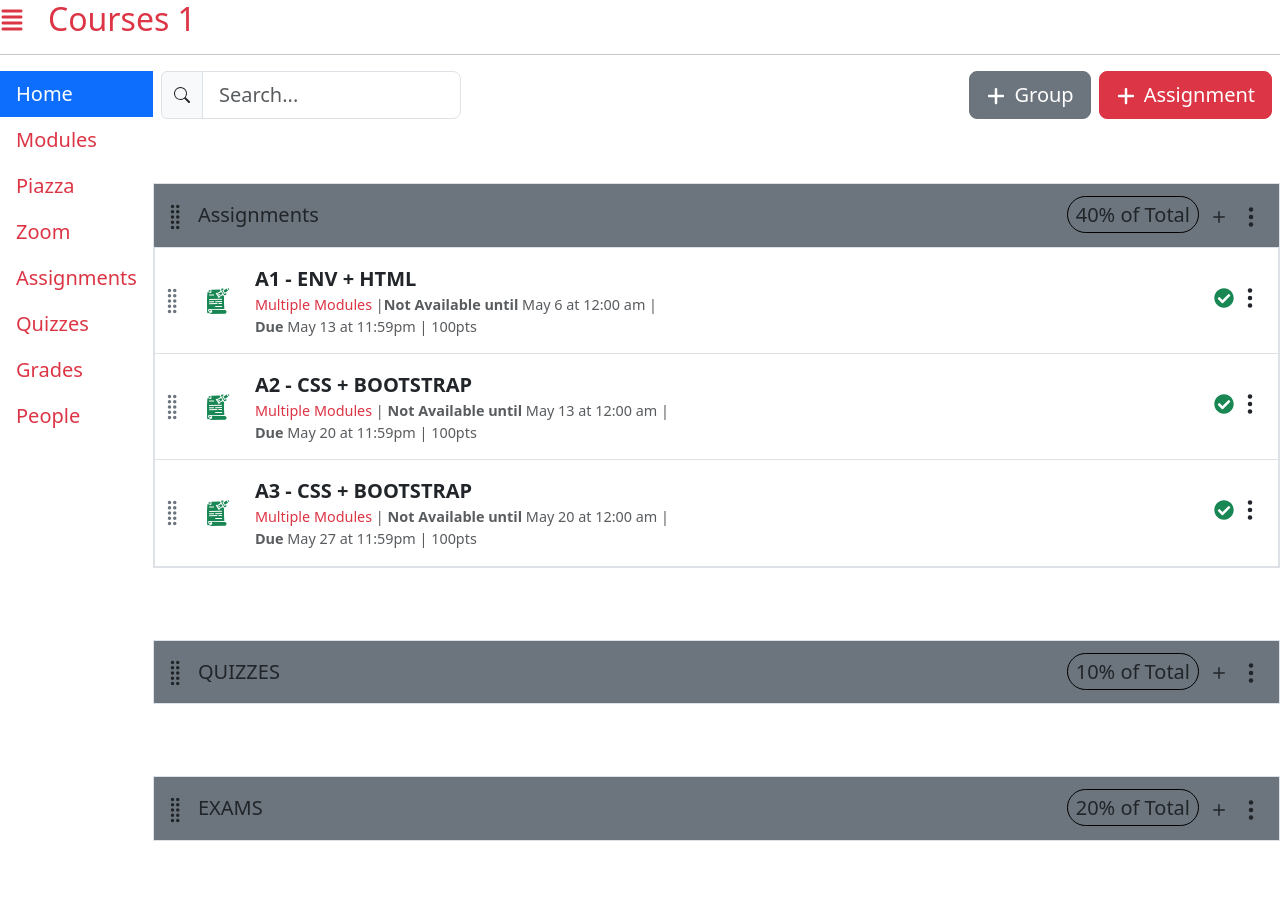
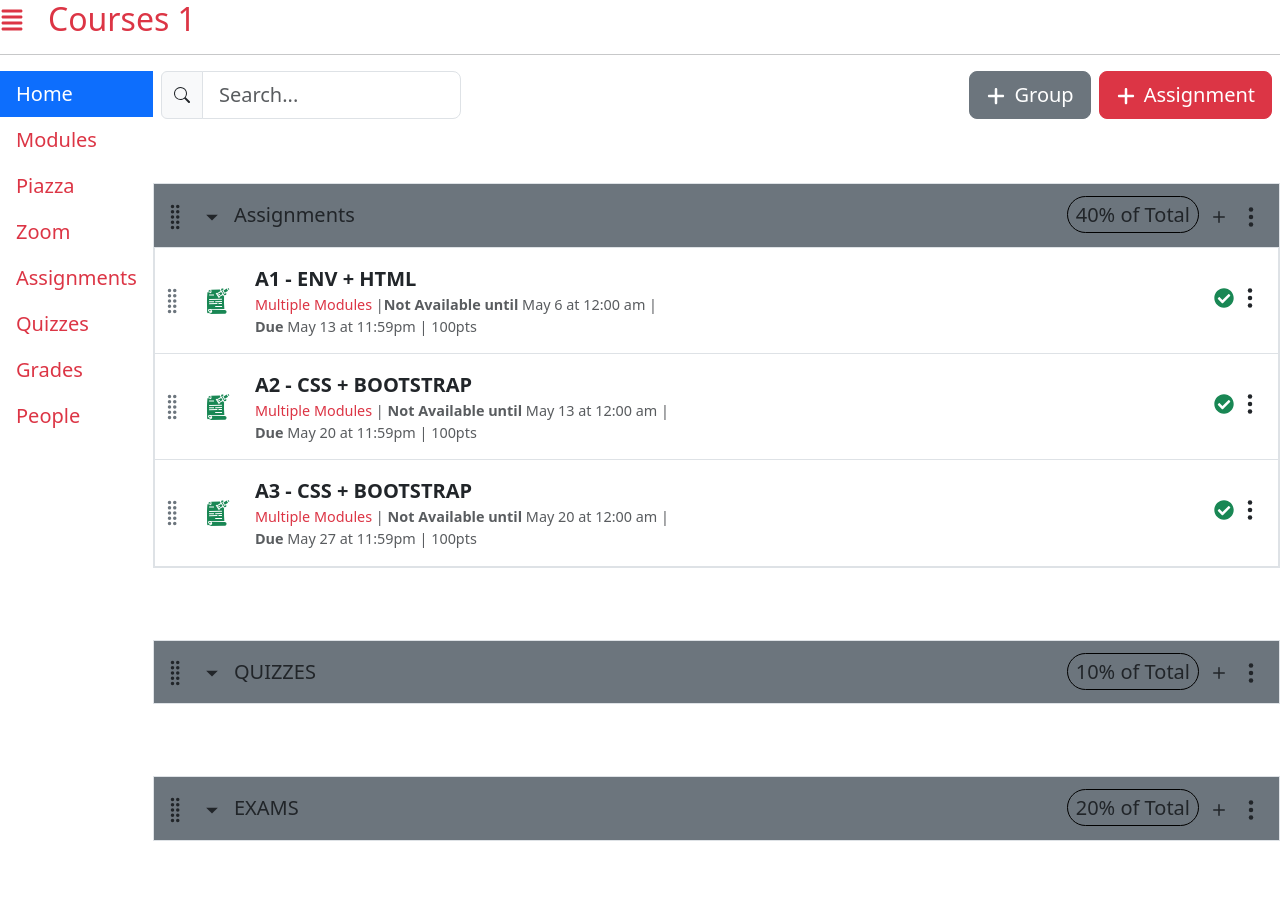
Before and after one commit to Rajiv308/kambaz-next-js-fa25-mon, a Next.js app: page /Courses/1/Assignments in a window 1280 px wide. Shown: the top 911 px of the page. Built offline with nearby package versions, Linux system fonts and the light colour scheme.

Commit message:
Dropdown Arrow Assignments

```diff
--- a/app/(Kambaz)/Courses/[cid]/Assignments/page.tsx
+++ b/app/(Kambaz)/Courses/[cid]/Assignments/page.tsx
@@ -5,6 +5,7 @@ import { ListGroup, ListGroupItem } from "react-bootstrap";
 import { BsGripVertical } from "react-icons/bs";
 import AssignmentControlButtons from "./AssignmentControlButtons";
 import { GiStabbedNote } from "react-icons/gi";
+import { MdArrowDropDown } from "react-icons/md";
 export default async function Assignments({
   params,
 }: Readonly<{ params: Promise<{ cid: string }> }>) {
@@ -16,8 +17,9 @@ export default async function Assignments({
       <br />
       <ListGroup className="rounded-0" id="wd-assignments">
         <ListGroupItem className="wd-assignments p-0 mb-5 fs-5 border-gray">
-          <div className="wd-title p-3 ps-2 bg-secondary">
+          <div className="wd-title p-3 ps-2 bg-secondary allign-items-center">
             <BsGripVertical className="me-2 fs-3" />
+            <MdArrowDropDown className="me-2 fs-3" />
             Assignments
             <TypeControlButtons value={40} />
           </div>
@@ -99,6 +101,7 @@ export default async function Assignments({
         <ListGroupItem className="wd-assignments p-0 mb-5 fs-5 border-gray">
           <div className="wd-title p-3 ps-2 bg-secondary">
             <BsGripVertical className="me-2 fs-3" />
+            <MdArrowDropDown className="me-2 fs-3" />
             QUIZZES
             <TypeControlButtons value={10} />
           </div>
@@ -109,6 +112,7 @@ export default async function Assignments({
         <ListGroupItem className="wd-assignments p-0 mb-5 fs-5 border-gray">
           <div className="wd-title p-3 ps-2 bg-secondary">
             <BsGripVertical className="me-2 fs-3" />
+            <MdArrowDropDown className="me-2 fs-3" />
             EXAMS
             <TypeControlButtons value={20} />
           </div>
@@ -119,6 +123,7 @@ export default async function Assignments({
         <ListGroupItem className="wd-assignments p-0 mb-5 fs-5 border-gray">
           <div className="wd-title p-3 ps-2 bg-secondary">
             <BsGripVertical className="me-2 fs-3" />
+            <MdArrowDropDown className="me-2 fs-3" />
             PROJECTS
             <TypeControlButtons value={30} />
           </div>
```
